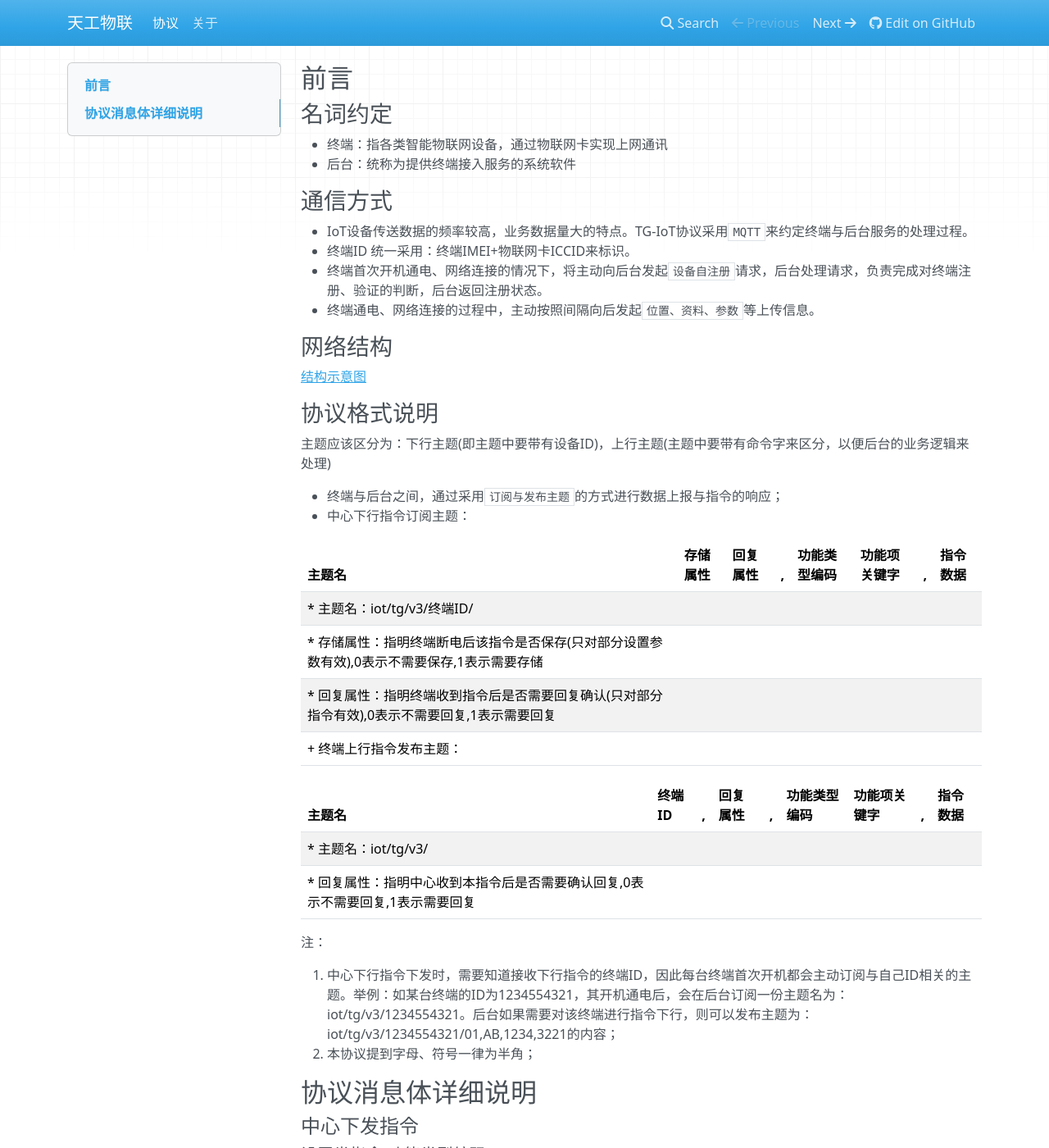
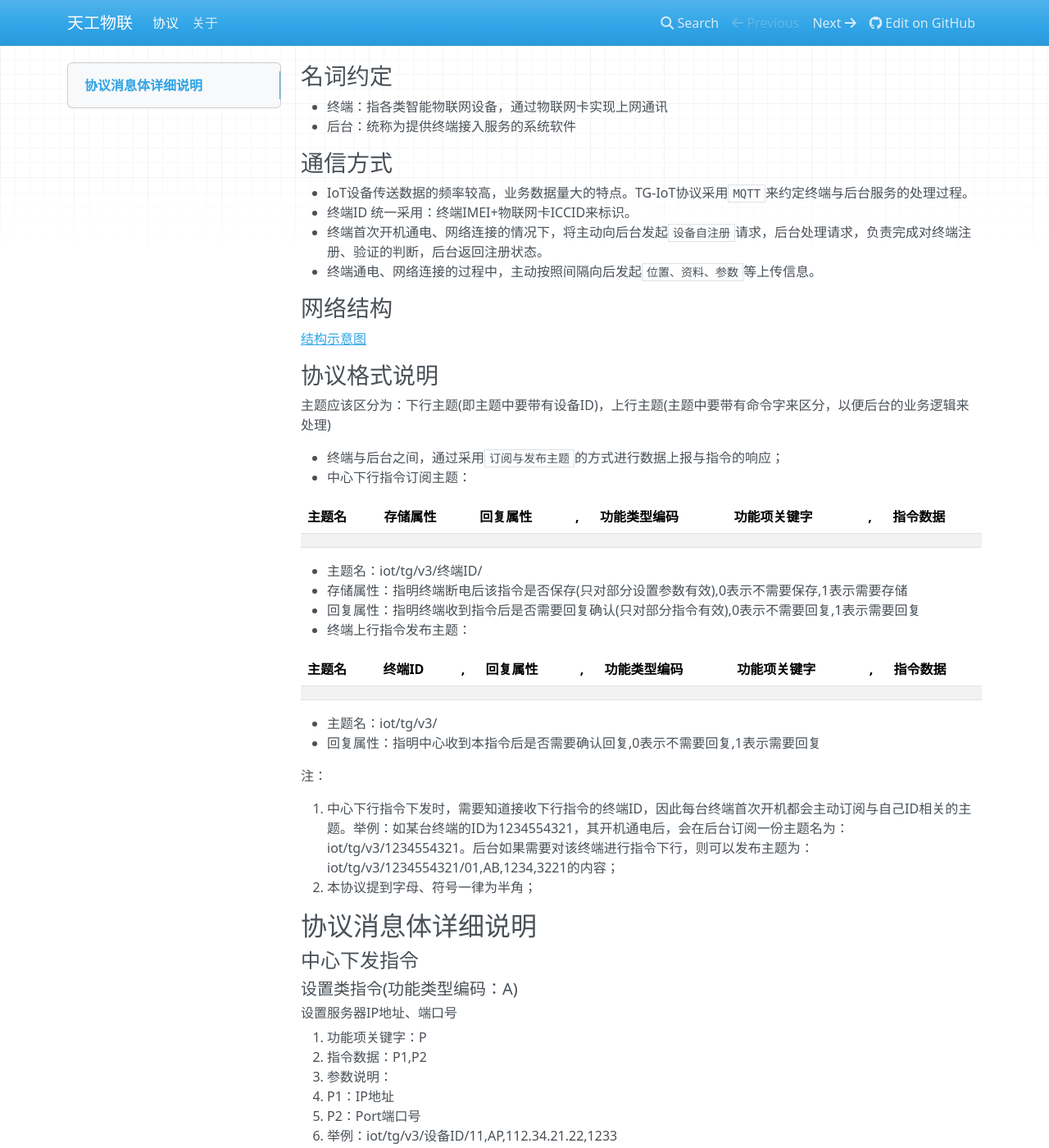
Before and after one commit to whsheng/tgiot, an MkDocs documentation site: the page built from docs/index.md, in a window 1280 px wide and 1400 px high. Shown: the whole window at 82% size. Built offline with MkDocs 1.6.1, drawn with Linux system fonts in a browser that asks for light colours; nearby versions of some CDN libraries; old or Windows-style settings are respelled for this version of MkDocs.

Commit message:
调整样式

```diff
--- a/docs/index.md
+++ b/docs/index.md
@@ -1,5 +1,3 @@
-
-## 前言
 
 ### 名词约定
 
@@ -26,8 +24,11 @@
 + 终端与后台之间，通过采用`订阅与发布主题`的方式进行数据上报与指令的响应；
 + 中心下行指令订阅主题：
 
+
  主题名 | 存储属性 | 回复属性 |,| 功能类型编码 | 功能项关键字 |,| 指令数据 |
- ------ | ----- | ------ | ----- | ------ | ------ | ----- | ----
+ ------ | ----- | ------ | ----- | ------ | ------ | ----- | ---- |
+
+
  * 主题名：iot/tg/v3/终端ID/
  * 存储属性：指明终端断电后该指令是否保存(只对部分设置参数有效),0表示不需要保存,1表示需要存储
  * 回复属性：指明终端收到指令后是否需要回复确认(只对部分指令有效),0表示不需要回复,1表示需要回复
@@ -35,6 +36,7 @@
 
  主题名 | 终端ID | , |回复属性 |,| 功能类型编码 | 功能项关键字 |,| 指令数据 |
  ----- | ------- | ----- | ------ | ------ | ----- | ---- | ---- | ---- |
+
   * 主题名：iot/tg/v3/
   * 回复属性：指明中心收到本指令后是否需要确认回复,0表示不需要回复,1表示需要回复
 
```
